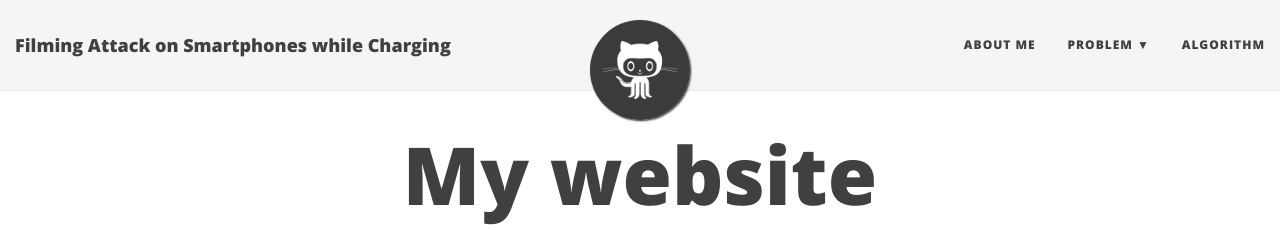
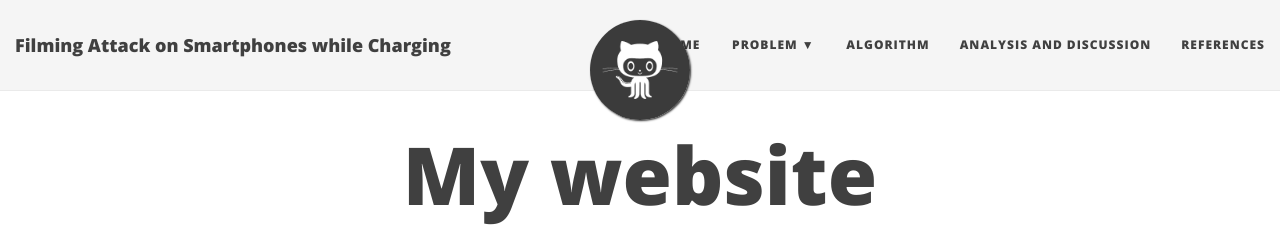
Before and after one commit to UCLA-ECE209AS-2018W/Shoban, a Jekyll site: the page built from index.html, in a window 1280 px wide. Shown: the top 230 px of the page. Built offline with Jekyll 4.4.1, drawn with Linux system fonts in a browser that asks for light colours; nearby versions of some CDN libraries; the list of posts is cut into pages by our own code.

```diff
--- a/_config.yml
+++ b/_config.yml
@@ -29,6 +29,8 @@
     - Learn markdown: "http://www.markdowntutorial.com/"
     - GitHub Pages: "https://pages.github.com/"
   Algorithm: "http://deanattali.com"
+  Analysis and Discussion:
+  References:
 
 # Image to show in the navigation bar - image must be a square (width = height)
 # Remove this parameter if you don't want an image in the navbar
```
